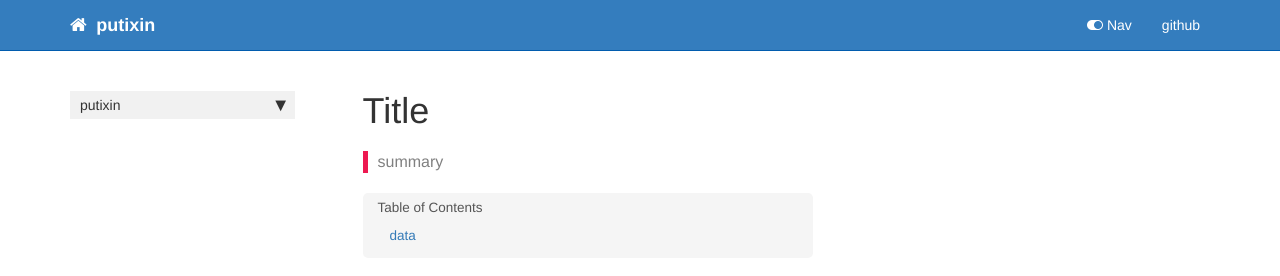
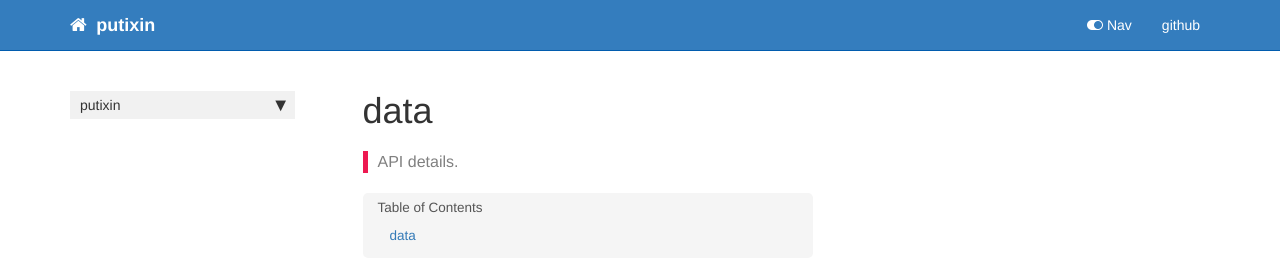
Before and after one commit to keepsimpler/putixin, a Jekyll site: the page built from docs/data.html, in a window 1280 px wide. Shown: the top 276 px of the page. Built offline with Jekyll 4.4.1, drawn with Linux system fonts in a browser that asks for light colours; nearby versions of some CDN libraries; comment, search, counter and statistics services are not loaded.

Commit message:
add title.

```diff
--- a/docs/config.html
+++ b/docs/config.html
@@ -1,11 +1,11 @@
 ---
 
-title: Title
+title: config
 
 keywords: fastai
 sidebar: home_sidebar
 
-summary: "summary"
+summary: "API details."
 ---
 <!--
 
--- a/docs/data.html
+++ b/docs/data.html
@@ -1,11 +1,11 @@
 ---
 
-title: Title
+title: data
 
 keywords: fastai
 sidebar: home_sidebar
 
-summary: "summary"
+summary: "API details."
 ---
 <!--
 
--- a/docs/hamilton.html
+++ b/docs/hamilton.html
@@ -1,11 +1,11 @@
 ---
 
-title: Title
+title: hamilton
 
 keywords: fastai
 sidebar: home_sidebar
 
-summary: "summary"
+summary: "API details."
 ---
 <!--
 
--- a/docs/sidebar.json
+++ b/docs/sidebar.json
@@ -1,7 +1,9 @@
 {
   "putixin": {
     "Overview": "/",
-    "Title": "/config",
+    "hamilton": "/hamilton",
+    "data": "/data",
+    "config": "/config",
     "Core": "/core"
   }
 }
```
Also changed, not shown: docs/_data/sidebars/home_sidebar.yml (+7 -1 lines), 3 other files.
